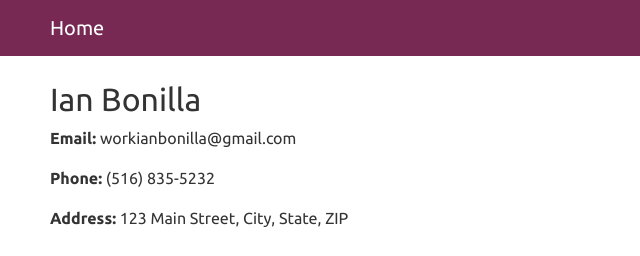
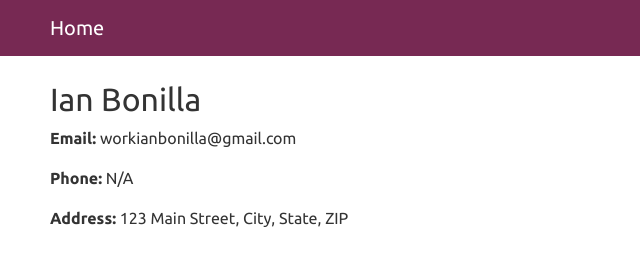
Before and after one commit to pie-thon314/pie-thon314.github.io, a plain HTML site: page index.html in a window 1280 px wide. Shown: the top 256 px of the page, 35-675 px from the left. Drawn offline with nearby package versions, Linux system fonts and the light colour scheme.

Commit message:
Update index.html

```diff
--- a/index.html
+++ b/index.html
@@ -40,7 +40,7 @@
           <!-- Personal Information -->
           <h2>Ian Bonilla</h2>
           <p><strong>Email:</strong> workianbonilla@gmail.com</p>
-          <p><strong>Phone:</strong> (516) 835-5232</p>
+          <p><strong>Phone:</strong> N/A </p>
           <p><strong>Address:</strong> 123 Main Street, City, State, ZIP</p>
         </div>
         <div class="col-md-6 text-md-end">
```
